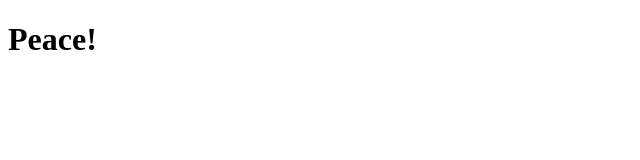
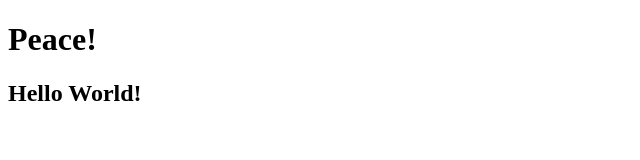
Before and after one commit to richauto/test, a plain HTML site: page index.html in a window 1280 px wide. Shown: the whole page, without its empty margins (0-640 px from the left). Drawn offline with Linux system fonts and the light colour scheme.

Commit message:
Hello World

```diff
--- a/index.html
+++ b/index.html
@@ -8,6 +8,7 @@
 </head>
 <body>
     <h1>Peace!</h1>
+    <h2>Hello World!</h2>
 </body>
 
 </html>
```
